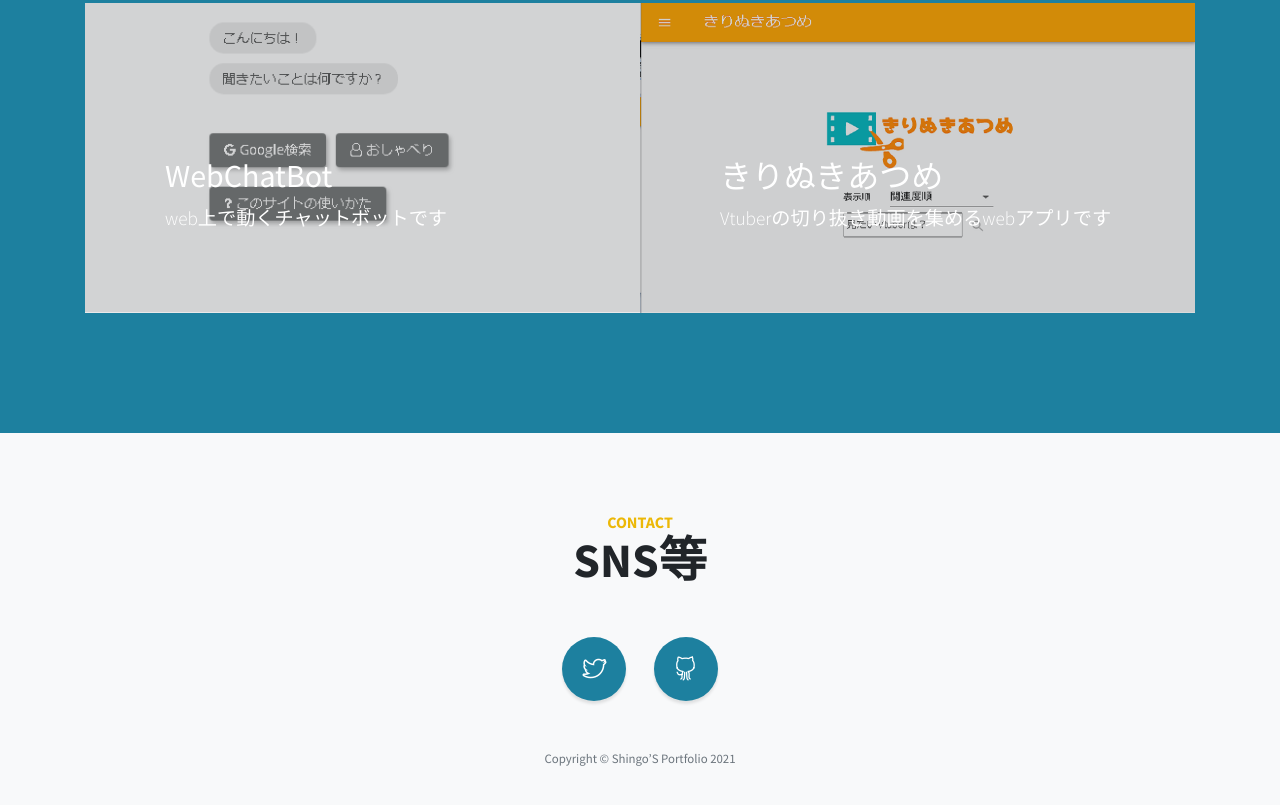
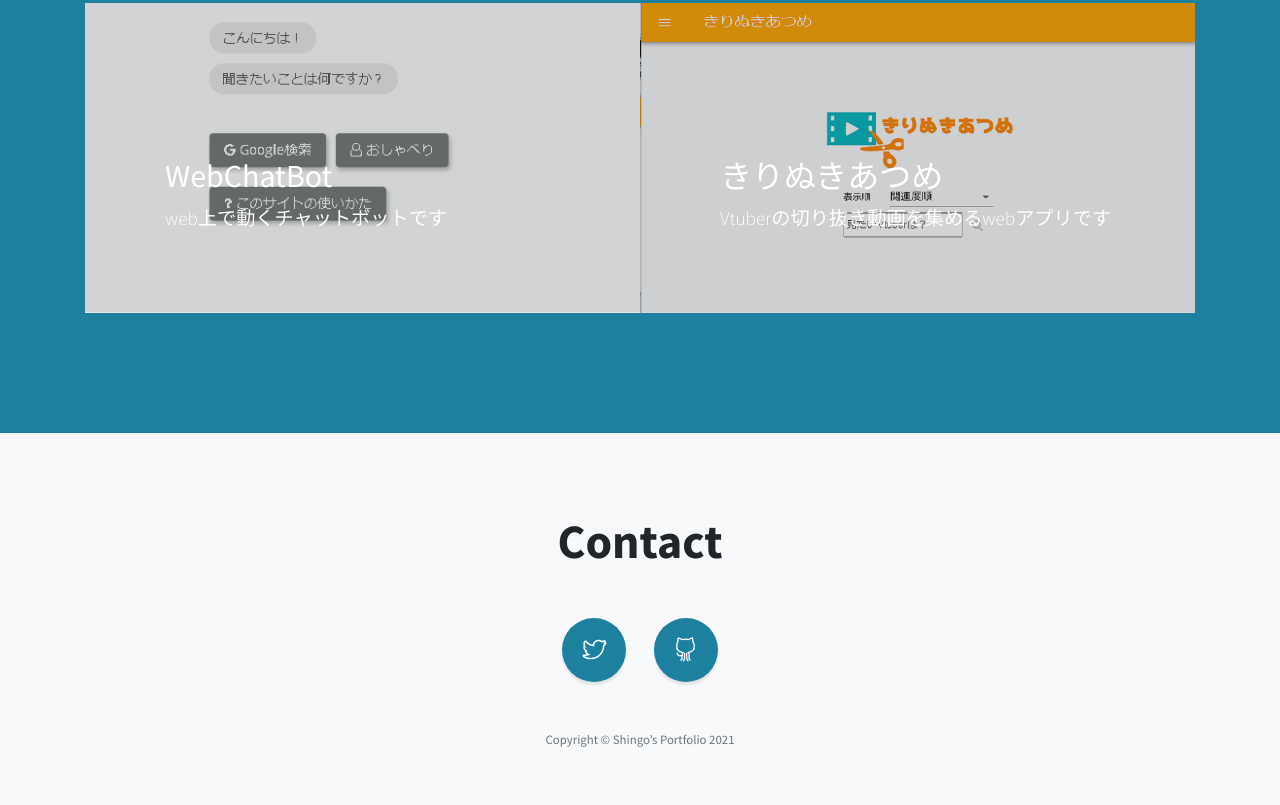
Before and after one commit to eara4005/portfolioSite, a plain HTML site: page index.html in a window 1280 px wide. Shown: the part 1969-2774 px from the top of the page. Drawn offline with Linux system fonts and the light colour scheme.

Commit message:
細かいところの微調整をしました

```diff
--- a/index.html
+++ b/index.html
@@ -53,9 +53,7 @@
   <header class="masthead d-flex">
     <div class="container text-center my-auto">
       <h1 class="mb-1"><span>S</span>hingo's Portfolio</h1>
-      <h3 class="mb-5">
-        Website/AndroidApp
-      </h3>
+      <br />
       <a class="btn btn-primary btn-xl js-scroll-trigger" href="#about">
         Who's Me?
       </a>
@@ -142,8 +140,7 @@
   <footer id="footer" class="footer text-center bg-light">
     <div class="container">
       <div class="content-section-heading text-center">
-        <h3 class="text-secondary mb-0">Contact</h3>
-        <h2 class="mb-5">SNS等</h2>
+        <h2 class="mb-5">Contact</h2>
       </div>
       <ul class="list-inline mb-5">
 
@@ -158,7 +155,7 @@
           </a>
         </li>
       </ul>
-      <p class="text-muted small mb-0">Copyright &copy; Shingo’S Portfolio 2021</p>
+      <p class="text-muted small mb-0">Copyright &copy; Shingo’s Portfolio 2021</p>
     </div>
   </footer>
 
```
